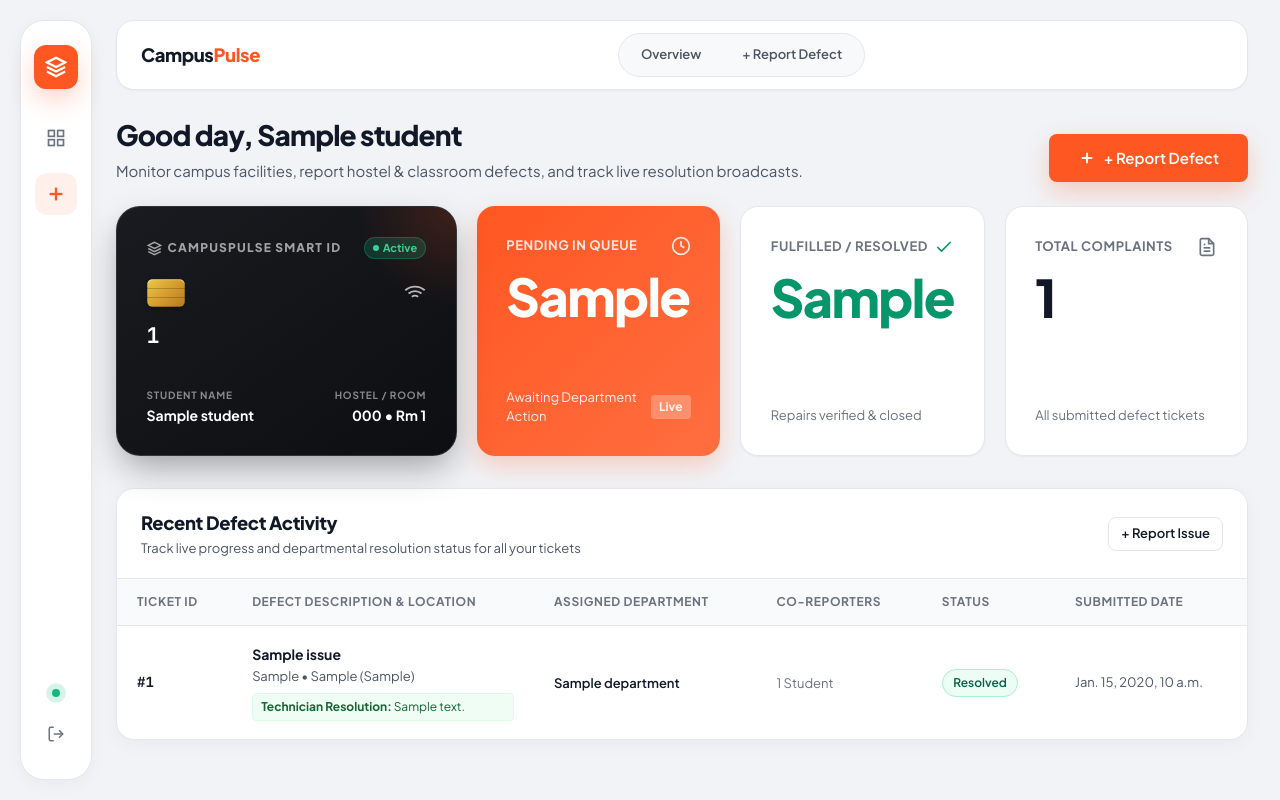
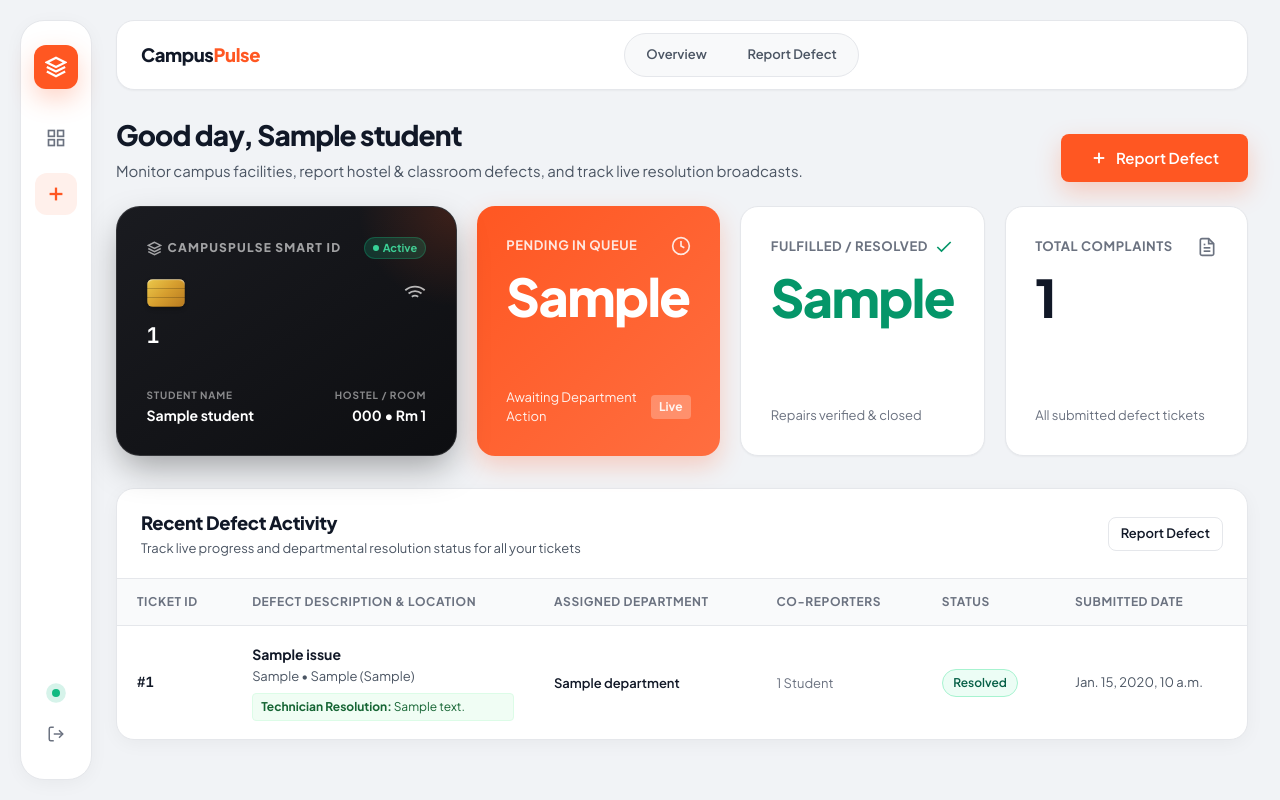
Before and after one commit to ParthSharma2404/CampusPulse, a Django app: template campus/templates/campus/student/dashboard.html in a window 1280 px wide. Run offline with Django 5.2, Linux system fonts and the light colour scheme; the template is opened without the code that fills it: most values are stand-ins (such as "Sample title", 1, 10 or a date in 2020).

Commit message:
Remove redundant plus sign from Report Defect button and nav links

```diff
--- a/campus/templates/campus/base_app.html
+++ b/campus/templates/campus/base_app.html
@@ -65,7 +65,7 @@
           <a href="{% url 'employee_dashboard' %}" class="topbar-nav-link active">My Assigned Duty Queue</a>
         {% else %}
           <a href="{% url 'student_dashboard' %}" class="topbar-nav-link {% if request.path == '/dashboard/' %}active{% endif %}">Overview</a>
-          <a href="{% url 'report_issue' %}" class="topbar-nav-link {% if request.path == '/report/' %}active{% endif %}">+ Report Defect</a>
+          <a href="{% url 'report_issue' %}" class="topbar-nav-link {% if request.path == '/report/' %}active{% endif %}">Report Defect</a>
         {% endif %}
       </nav>
 
--- a/campus/templates/campus/student/dashboard.html
+++ b/campus/templates/campus/student/dashboard.html
@@ -12,7 +12,7 @@
   <div>
     <a href="{% url 'report_issue' %}" class="btn-clean btn-clean-orange" style="padding: 0.75rem 1.75rem; font-size: 0.9375rem;">
       <svg width="18" height="18" viewBox="0 0 24 24" fill="none" stroke="currentColor" stroke-width="2.5"><line x1="12" y1="5" x2="12" y2="19"></line><line x1="5" y1="12" x2="19" y2="12"></line></svg>
-      <span>+ Report Defect</span>
+      <span>Report Defect</span>
     </a>
   </div>
 </div>
@@ -111,7 +111,7 @@
       <h2 style="font-size: 1.15rem; font-weight: 800; color: var(--text-primary); letter-spacing: -0.02em;">Recent Defect Activity</h2>
       <p style="font-size: 0.8125rem; color: var(--text-secondary); margin-top: 2px;">Track live progress and departmental resolution status for all your tickets</p>
     </div>
-    <a href="{% url 'report_issue' %}" class="btn-clean btn-clean-secondary btn-clean-sm">+ Report Issue</a>
+    <a href="{% url 'report_issue' %}" class="btn-clean btn-clean-secondary btn-clean-sm">Report Defect</a>
   </div>
 
   {% if issues %}
@@ -188,7 +188,7 @@
     </div>
     <h3 style="font-size: 1.15rem; font-weight: 700; color: var(--text-primary); margin-bottom: 0.25rem;">No Defect Reports Raised Yet</h3>
     <p style="color: var(--text-secondary); font-size: 0.875rem; margin-bottom: 1.5rem;">Notice an issue with your hostel AC, bathroom fittings, or classroom lab projectors?</p>
-    <a href="{% url 'report_issue' %}" class="btn-clean btn-clean-orange">+ Report Defect Now</a>
+    <a href="{% url 'report_issue' %}" class="btn-clean btn-clean-orange">Report Defect Now</a>
   </div>
   {% endif %}
 </div>
```
